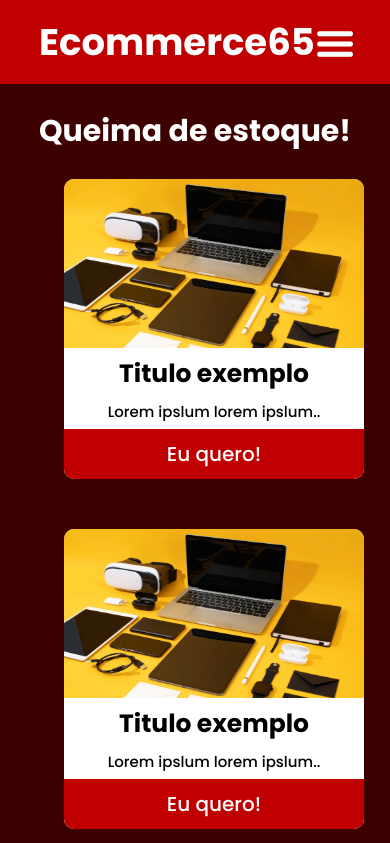
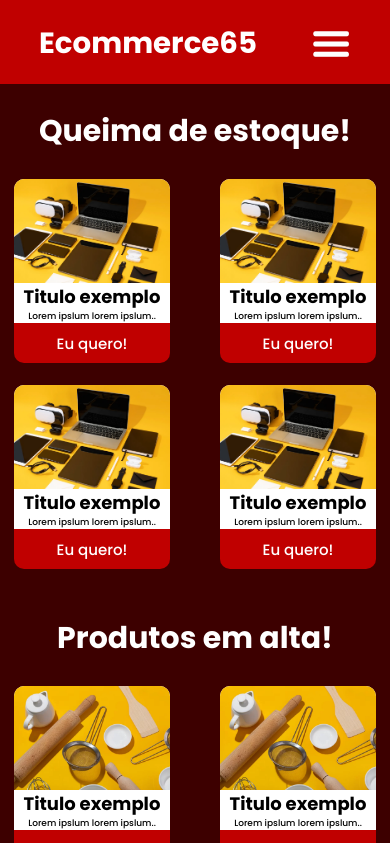
Before and after one commit to johnAndrade65/Ecommerce65, a React (Vite) app: page /products in a window 390 px wide. Shown: the top 843 px of the page. Built offline with nearby package versions, Linux system fonts and the light colour scheme.

Commit message:
Atualização: mudança de display:flex para display:grid em algumas resoluções de telas e pequenas correções

```diff
--- a/src/App.css
+++ b/src/App.css
@@ -85,7 +85,7 @@
 }
 /*Animação de deslizar para baixo*/
 @keyframes slideDown {
-  0%{
+  0% {
     transform: translateY(-75%);
   }
   100% {
@@ -173,7 +173,7 @@
   filter: brightness(75%);
 }
 
-/*Estilização do componente Products*/
+/*Estilização do componente Products e Promotions*/
 .products-container {
   height: auto;
   max-width: 100%;
@@ -273,20 +273,100 @@
   list-style: none;
   display: flex;
 }
-@media (max-width: 530px) {
-  /* Estilos para telas menores que 480px */
 
-  /* Exemplo de ajuste de tamanho de fonte para telas ainda menores */
+/*Responsividade 1000px largura*/
+@media (max-width: 1000px) {
+  /*Estilização do componente Header*/
   .container h1 a {
-    font-size: 37px;
+    font-size: 7.5vw;
   }
+
+  /*Estilização do componente Highlights*/
   .Highlights {
     padding: 30px 0 10px 0;
   }
+
+  /*Estilização do componente Products e Promotions*/
   .products-container h2 {
     font-size: 30px;
   }
+  .products-container .container {
+    display: grid;
+    grid-template-columns: repeat(2, 1fr);
+    grid-template-rows: repeat(2, 1fr);
+    align-items: center;
+    justify-content: center;
+    grid-auto-columns: auto;
+  }
+  .products-container .container .product {
+    min-height: 150px;
+    height: 40vw;
+    max-height: 300px;
+    min-width: 150px;
+    width: 40vw;
+    max-width: 300px;
+  }
+  .product h3 {
+    font-size: 18px;
+  }
+  .product p {
+    font-size: 9px;
+  }
+  .product button {
+    font-size: 15px;
+    min-height: 40px;
+    max-width: 300px;
+    min-width: 150px;
+  }
+  .product button:hover {
+    font-size: 20px;
+  }
+
+  /*Estilização do componente Footer*/
   .footer-content h3 {
     font-size: 30px;
   }
 }
+
+/*Responsividade 375px largura*/
+@media (max-width: 375px) {
+  /*Estilização do componente Header*/
+  .container h1 a {
+    font-size: 30px;
+  }
+
+  /*Estilização do componente Products e Promotions*/
+  .products-container h2 {
+    font-size: 30px;
+  }
+  .products-container .container {
+    display: flex;
+    flex-direction: column;
+    align-items: center;
+    justify-content: center;
+  }
+  .products-container .container .product {
+    display: flex;
+    min-height: 200px;
+    height: 40vw;
+    min-width: 200px;
+    width: 40vw;
+  }
+  .product h3 {
+    font-size: 18px;
+  }
+  .product p {
+    font-size: 9px;
+  }
+  .product button {
+    min-width: 200px;
+  }
+  .product button:hover {
+    font-size: 20px;
+  }
+
+  /*Estilização do componente Footer*/
+  .footer-content h3 {
+    font-size: 30px;
+  }
+}
```
Also changed, not shown: 1 other file (tests, documents, lock files or other folders).
